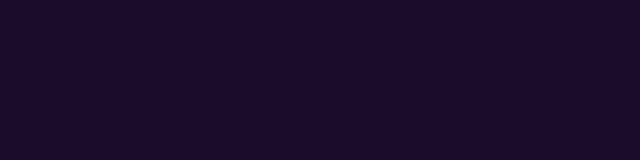
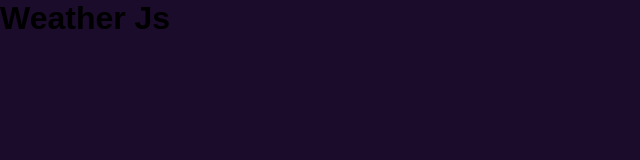
Before and after one commit to joaoacastro/weatherJs, a plain HTML site: page index.html in a window 1280 px wide. Shown: the whole page, without its empty margins (0-640 px from the left). Drawn offline with Linux system fonts and the light colour scheme.

Commit message:
update html

```diff
--- a/index.html
+++ b/index.html
@@ -12,6 +12,6 @@
     <script src="js/script.js" defer></script>
 </head>
 <body>
-
+    <h1>Weather Js</h1>
 </body>
 </html>
```
